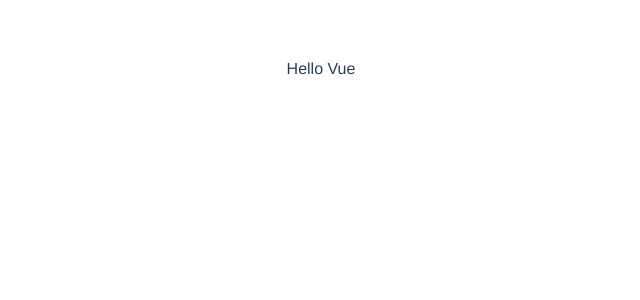
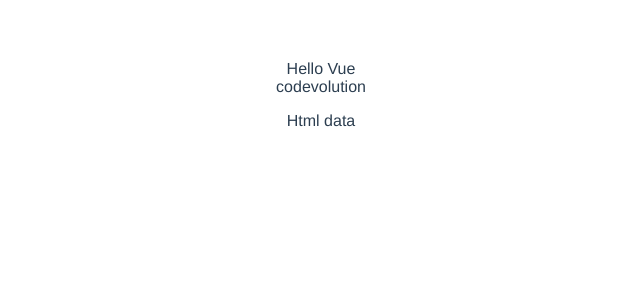
Before and after one commit to Dharam-shah/blog-frontend, a Vue app: page / in a window 1280 px wide. Shown: the top 300 px of the page, without its empty margins (319-959 px from the left). Built offline with nearby package versions, Linux system fonts and the light colour scheme.

Commit message:
basic bindings

```diff
--- a/src/App.vue
+++ b/src/App.vue
@@ -1,9 +1,10 @@
 <template>
   <div>{{ name }}</div>
+  <div v-text="channel"></div>
+  <div v-html="htmlData"></div>
 </template>
 
 <script>
-
 
 export default {
   name: 'App',
@@ -13,7 +14,9 @@ export default {
 
   data() {
     return {
-      name: 'Hello Vue'
+      name: 'Hello Vue',
+      channel: 'codevolution',
+      htmlData: '<p>Html data</p>'
     }
   }
 }
```
